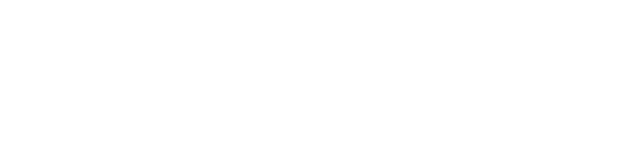
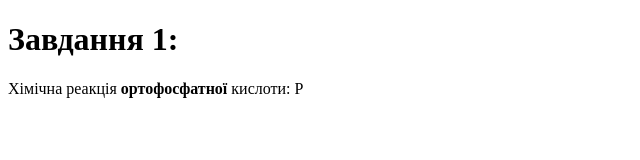
Before and after one commit to yaroslavlukianovnure/WR_LB1, a plain HTML site: page index.html in a window 1280 px wide. Shown: the whole page, without its empty margins (0-640 px from the left). Drawn offline with Linux system fonts and the light colour scheme.

Commit message:
Add 1st answer(test)

```diff
--- a/index.html
+++ b/index.html
@@ -3,9 +3,11 @@
 <head>
     <meta charset="UTF-8">
     <meta name="viewport" content="width=device-width, initial-scale=1">
-    <title>  </title>
+    <title> LB1_Lukianov_KIUKI-23-3 </title>
 </head>
 <body>
-
+    <h1> Завдання 1: </h1>
+    Хімічна реакція <b> ортофосфатної </b>
+    кислоти: P
 </body>
 </html>
```
